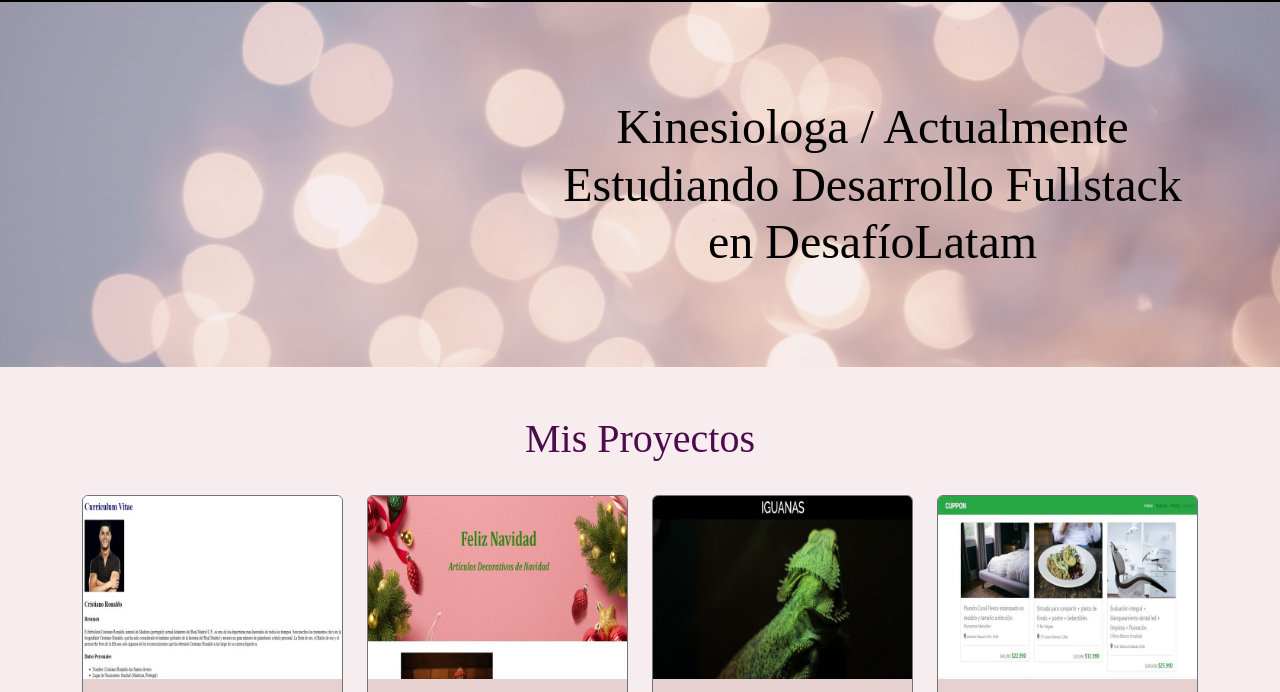
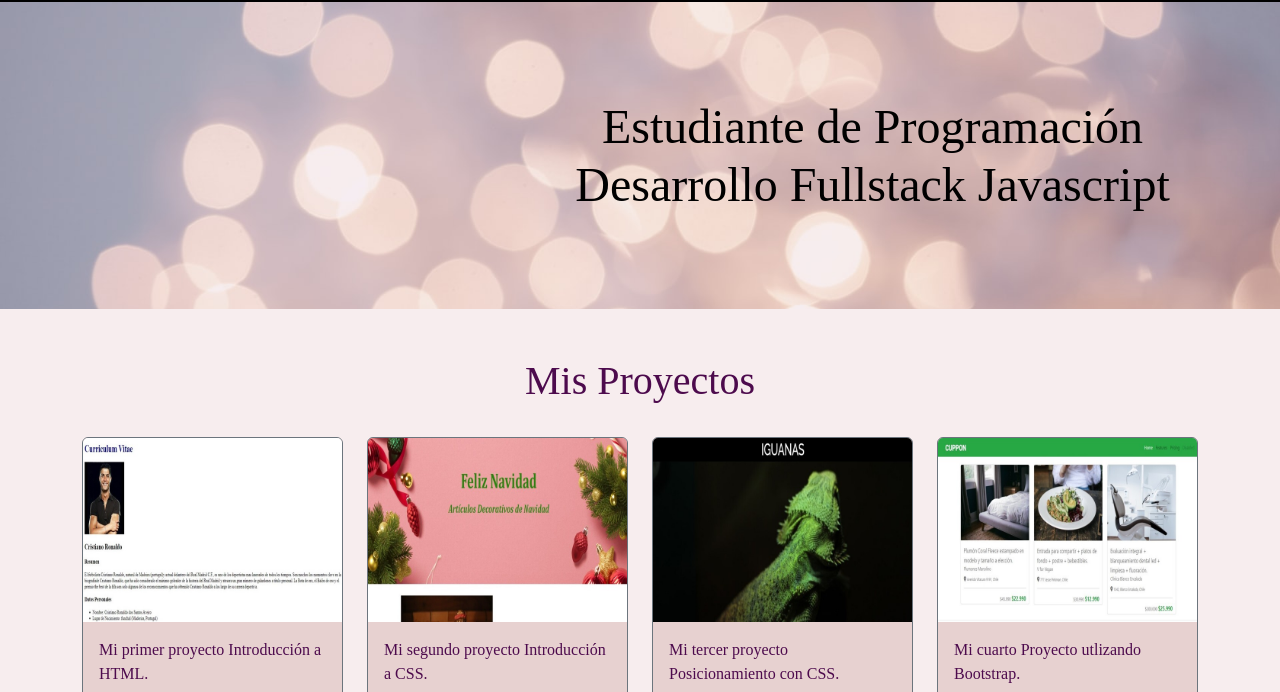
Before and after one commit to Isis-Veliz/Isis-Veliz.github.io, a plain HTML site: page index.html in a window 1280 px wide. Shown: the part 93-785 px from the top of the page. Drawn offline with nearby package versions, Linux system fonts and the light colour scheme; a web font is replaced by a local one.

Commit message:
cambio titulo al header

```diff
--- a/index.html
+++ b/index.html
@@ -50,8 +50,7 @@
         <div class="container">
             <div class="ms-auto col-12 col-md-7 ">
                 <h1 class="display-5 fw-light my-5 text-center">
-                    Kinesiologa / Actualmente Estudiando Desarrollo Fullstack
-                    en DesafíoLatam
+                    Estudiante de Programación Desarrollo Fullstack Javascript
                 </h1>
             </div>
         </div>
```
